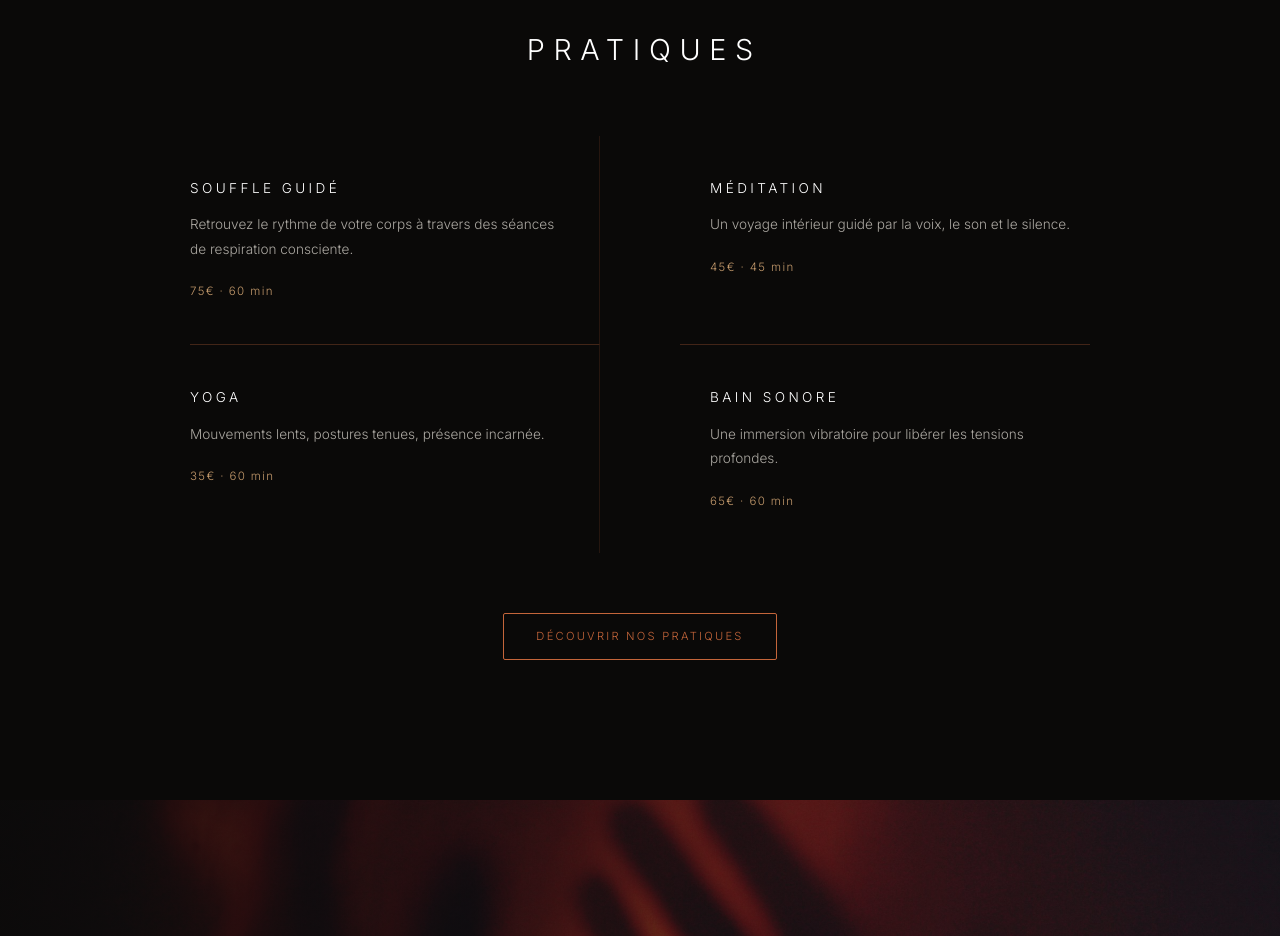
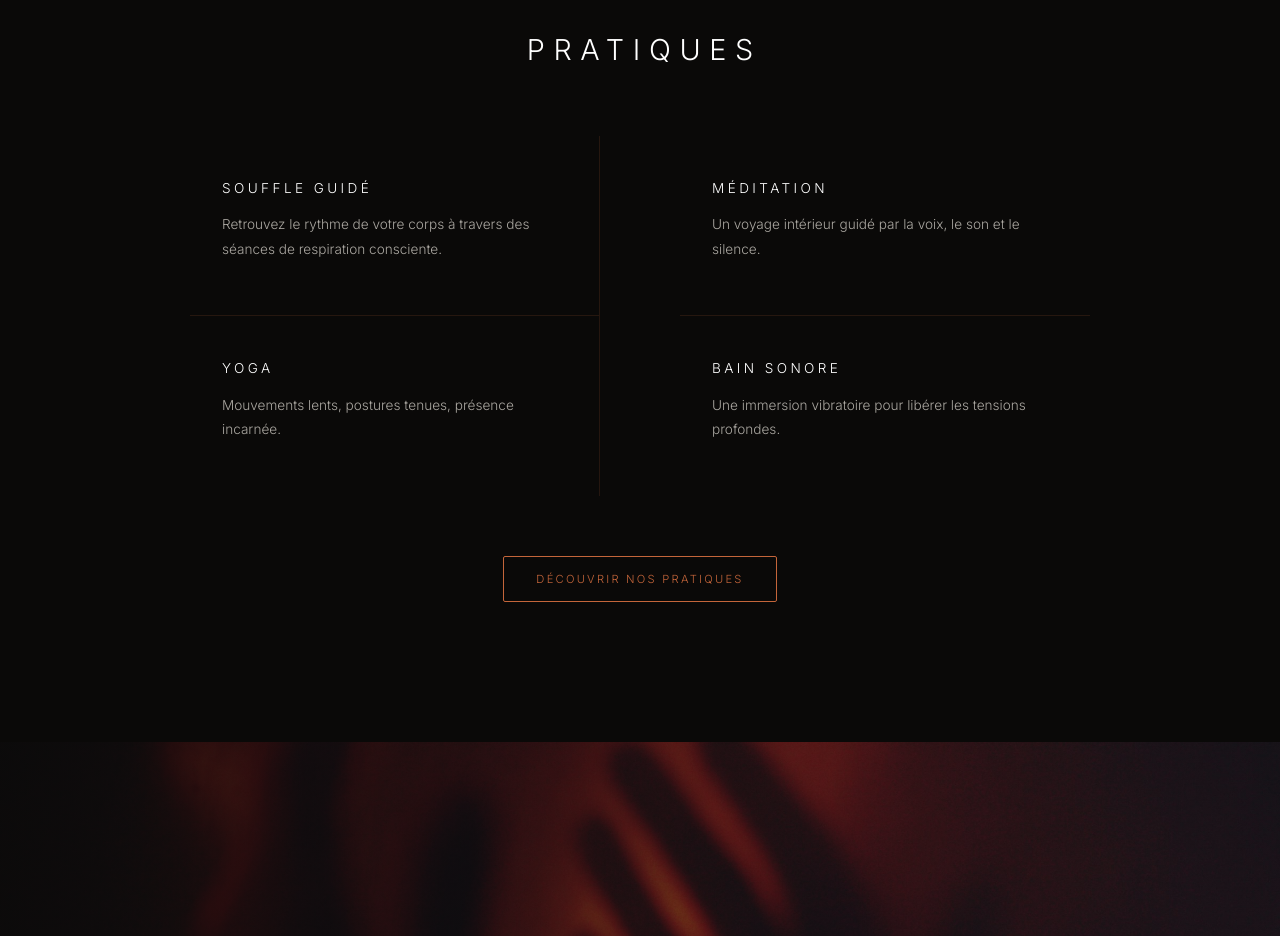
Before and after one commit to JadAchPro/sonso-website, a plain HTML site: page index.html in a window 1280 px wide. Shown: the part 1380-2316 px from the top of the page. Drawn offline with Linux system fonts and the light colour scheme.

Commit message:
Fix services grid alignment + remove prices from homepage
- Equal padding on all grid cells for perfect 2x2 alignment
- Symmetric border treatment (right on odd, bottom on rows 1-2)
- Remove price display from homepage services preview

Co-Authored-By: Claude Opus 4.6 <noreply@anthropic.com>

```diff
--- a/index.html
+++ b/index.html
@@ -68,22 +68,18 @@
         <div class="service-item reveal">
           <h3 class="service-item__name">Souffle Guidé</h3>
           <p class="service-item__desc">Retrouvez le rythme de votre corps à travers des séances de respiration consciente.</p>
-          <span class="service-item__meta">75€ · 60 min</span>
         </div>
         <div class="service-item reveal">
           <h3 class="service-item__name">Méditation</h3>
           <p class="service-item__desc">Un voyage intérieur guidé par la voix, le son et le silence.</p>
-          <span class="service-item__meta">45€ · 45 min</span>
         </div>
         <div class="service-item reveal">
           <h3 class="service-item__name">Yoga</h3>
           <p class="service-item__desc">Mouvements lents, postures tenues, présence incarnée.</p>
-          <span class="service-item__meta">35€ · 60 min</span>
         </div>
         <div class="service-item reveal">
           <h3 class="service-item__name">Bain Sonore</h3>
           <p class="service-item__desc">Une immersion vibratoire pour libérer les tensions profondes.</p>
-          <span class="service-item__meta">65€ · 60 min</span>
         </div>
       </div>
       <div class="services-preview__cta reveal">
--- a/styles.css
+++ b/styles.css
@@ -1092,25 +1092,21 @@ h1, h2, h3, h4 {
   .services-preview__grid {
     display: grid;
     grid-template-columns: 1fr 1fr;
-    gap: 0 60px;
+    gap: 0;
   }
 
   .service-item {
-    padding: 40px 0;
+    padding: 40px 32px;
+    border-bottom: 1px solid rgba(196, 101, 58, 0.15);
+  }
+
+  .service-item:nth-child(odd) {
+    border-right: 1px solid rgba(196, 101, 58, 0.15);
   }
 
   .service-item:nth-child(3),
   .service-item:nth-child(4) {
     border-bottom: none;
-  }
-
-  .service-item:nth-child(odd) {
-    padding-right: 30px;
-    border-right: 1px solid rgba(196, 101, 58, 0.15);
-  }
-
-  .service-item:nth-child(even) {
-    padding-left: 30px;
   }
 
   /* Services full page */
```
